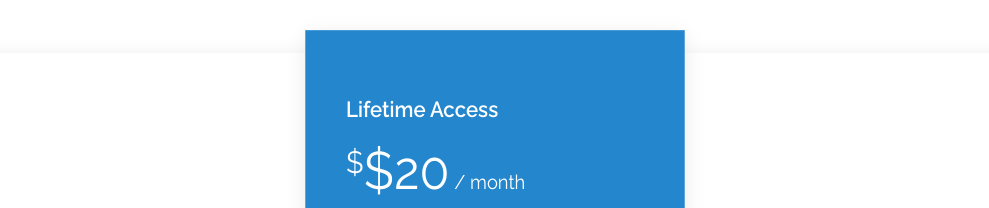
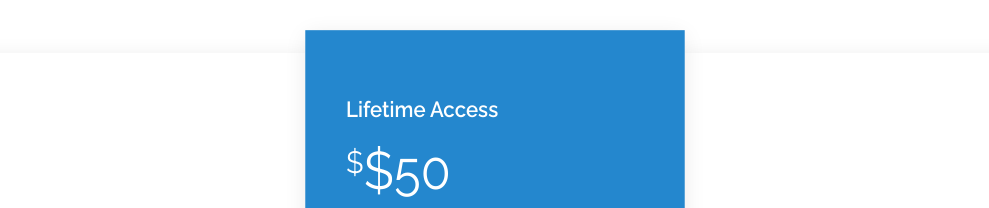
Before and after one commit to KoyaAndy18/NorthEast-Way, a plain HTML site: page index.html in a window 1280 px wide. Shown: the part 2820-3028 px from the top of the page, without its empty margins (145-1134 px from the left). Drawn offline with Linux system fonts and the light colour scheme.

Commit message:
Update index.html

```diff
--- a/index.html
+++ b/index.html
@@ -243,7 +243,7 @@
           <div class="col-lg-4 featured" data-aos="zoom-in" data-aos-delay="200">
             <div class="pricing-item">
               <h3>Lifetime Access</h3>
-              <h4><sup>$</sup>$20<span> / month</span></h4>
+              <h4><sup>$</sup>$50<span></span></h4>
               <ul>
                 <li><i class="bi bi-check"></i> <span>Complete guide</span></li>
                 <li><i class="bi bi-check"></i> <span>All set files included</span></li>
```
